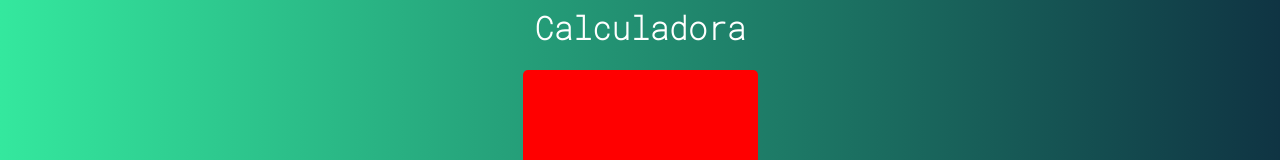
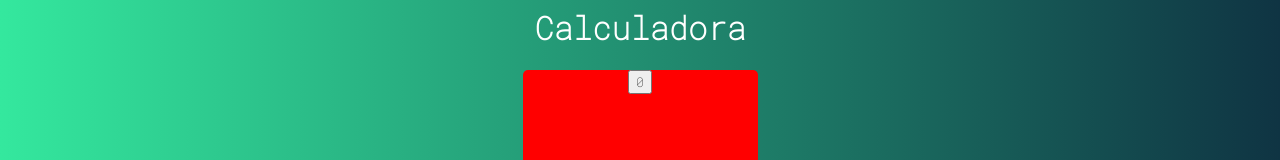
Before and after one commit to Dev-JoaoVictor/calculadora, a React (Create React App) app: page / in a window 1280 px wide. Shown: the part 221-381 px from the top of the page. Built offline with nearby package versions, Linux system fonts and the light colour scheme.

Commit message:
configurando  o primeiro botão

```diff
--- /dev/null
+++ b/src/components/Button.css
@@ -0,0 +1,3 @@
+:root {
+    --bg-button: #f0f0f0;
+}
--- /dev/null
+++ b/src/components/Button.jsx
@@ -0,0 +1,4 @@
+import React from 'react';
+import './Button.css';
+
+export default props => <button className='button'>0</button>
--- a/src/main/Calculator.jsx
+++ b/src/main/Calculator.jsx
@@ -1,11 +1,13 @@
 import React, { Component } from 'react'
 import './Calculator.css'
+
+import Button from '../components/Button'
 
 export default class Calculator extends Component{
     render() {
         return (
             <div className='calculator'>
-
+               <Button/>
             </div>
         )
     }
```
